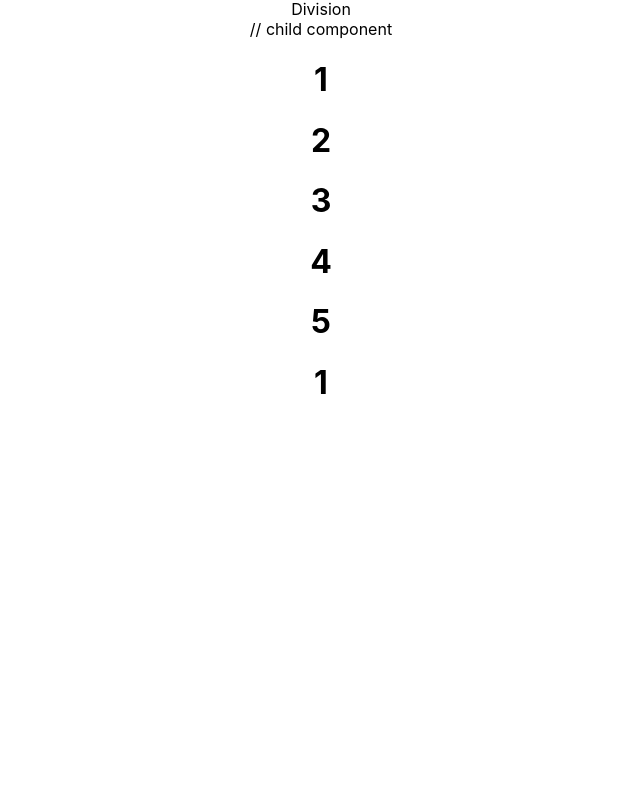
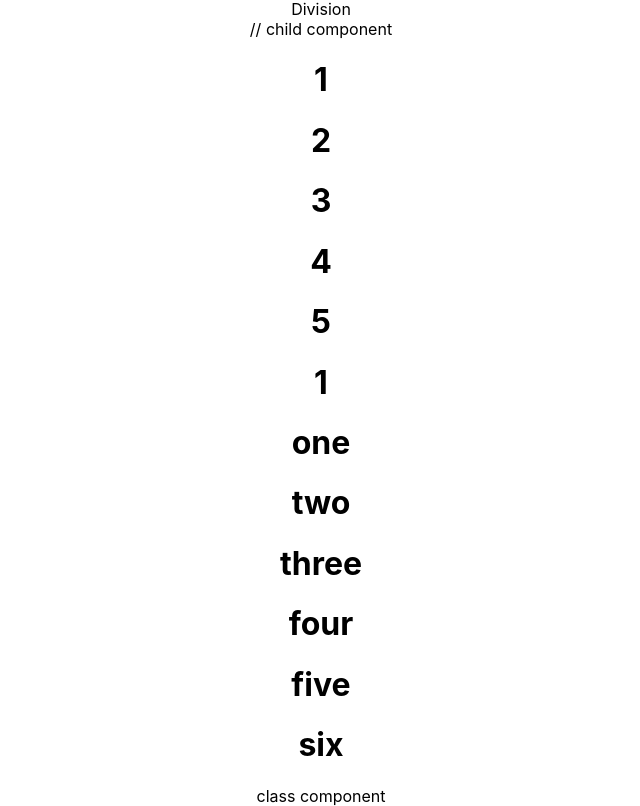
Before and after one commit to divyanshdixit/react-neha-nikita, a React (Create React App) app: page / in a window 1280 px wide. Shown: the part 543-1349 px from the top of the page, without its empty margins (319-959 px from the left). Before the commit the page ends 966 px from the top, so only its background shows below. Built offline with nearby package versions, Linux system fonts and the light colour scheme; the HTML template or start-up script is replaced by a standard one.

Commit message:
conditional rendering, basic class component, UseState hook basic

```diff
--- a/src/App.js
+++ b/src/App.js
@@ -6,6 +6,8 @@ import { useEffect, useState } from 'react';
 import Export ,{NewVal} from './components/Export';
 import Calculator from './components/Calculator';
 import Arrays from './components/Arrays';
+import Conditional, { Conditional2 } from './components/Conditional';
+import BasicClassComponent from './components/BasicClassComponent';
 
 function App() { // parent component
   const n1 = 10;
@@ -31,6 +33,9 @@ function App() { // parent component
       <NewVal/>
       <Calculator n1={n1} n2={n2} getValueFromChild={getValueFromChild} getValueFromAdd={getValueFromAdd}/> // child component
       <Arrays arr={arr}/>
+      <Conditional/>
+      <Conditional2/>
+      <BasicClassComponent/>
     </div>
   );
 }
--- /dev/null
+++ b/src/components/BasicClassComponent.jsx
@@ -0,0 +1,19 @@
+import {Component} from "react";
+
+class BasicClassComponent extends Component {
+    // lifecycle => mounting , updating, unmounting
+
+    state = {
+        name: 'divyansh'
+    }
+
+    // member =>variable
+    // function
+    render(){
+        return (
+            <div> class component </div>
+        )
+    }
+}
+
+export default BasicClassComponent;
--- /dev/null
+++ b/src/components/Conditional.jsx
@@ -0,0 +1,46 @@
+import React from "react";
+
+const Conditional = () => {
+  const cat = "veg" || "nonVeg";
+  const vegItems = ["one", "two", "three"];
+  const nonVegItems = ["four", "five", "six"];
+
+  if (cat === "veg") {
+    return (
+      <div>
+        {vegItems.map((val, idx) => {
+          return <h1> {val} </h1>;
+        })}
+      </div>
+    );
+  } else if (cat === "nonVeg") {
+    return (
+      <div>
+        {nonVegItems.map((val, idx) => {
+          return <h1> {val} </h1>;
+        })}
+      </div>
+    );
+  }
+};
+
+const Conditional2 = () => {
+  const cat = "veg" || "nonVeg";
+  const vegItems = ["one", "two", "three"];
+  const nonVegItems = ["four", "five", "six"];
+
+  return (
+    <div>
+      {cat === "nonVeg"
+        ? vegItems.map((val, idx) => {
+            return <h1> {val} </h1>;
+          })
+        : nonVegItems.map((val, idx) => {
+            return <h1> {val} </h1>;
+          })}
+    </div>
+  );
+};
+
+export default Conditional;
+export { Conditional2 };
```
Also changed, not shown: src/components/UseStateHook.jsx (added, +18 -0 lines), src/basic.txt.
